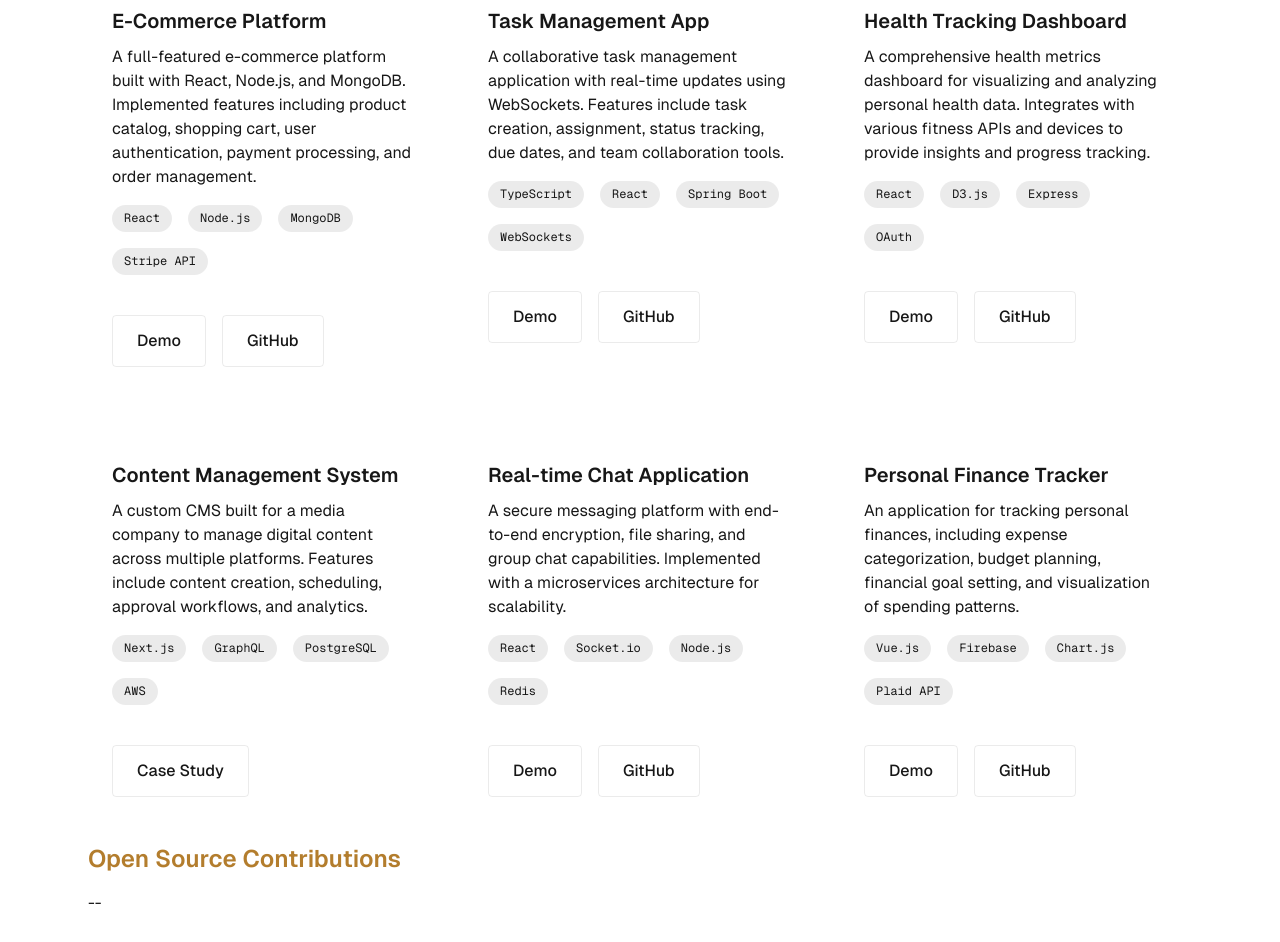
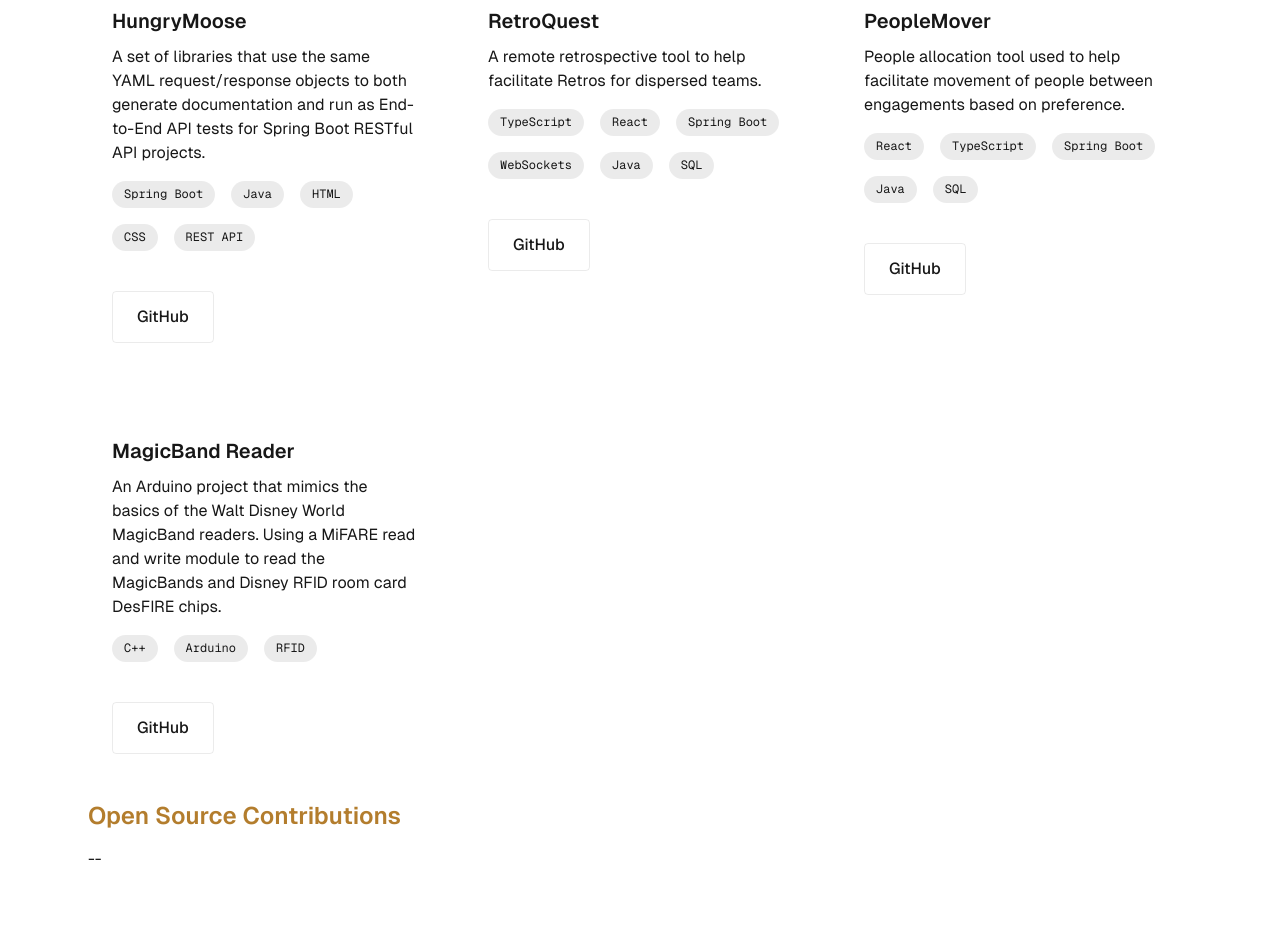
Before and after one commit to LowBudgetMan/lowbudgetman.github.io, a Next.js app: page /projects in a window 1280 px wide. Shown: the part 300-1242 px from the top of the page. Built offline with nearby package versions, Linux system fonts and the light colour scheme.

Commit message:
Add real projects

```diff
--- a/src/app/projects/page.tsx
+++ b/src/app/projects/page.tsx
@@ -28,6 +28,7 @@ export default function Projects() {
                                 <a
                                     key={linkIndex}
                                     href={link.url}
+                                    target="_blank"
                                     className={`${projectStyles.projectLink} ${styles.button} ${styles.secondaryButton}`}
                                 >
                                     {link.name}
--- a/src/app/projects/projectsData.ts
+++ b/src/app/projects/projectsData.ts
@@ -1,7 +1,7 @@
 export interface Project {
     title: string;
     description: string;
-    skills: string[];
+    skills: Skills[];
     links: Link[];
 }
 
@@ -10,58 +10,39 @@ export interface Link {
     url: string;
 }
 
+export type Skills = 'React' | 'Java' | 'TypeScript' | 'Spring Boot' | "WebSockets" | "MongoDB" | "Angular" | 'C++' | 'Arduino' | 'Node.js' | 'SQL' | 'PostgreSQL' | 'GraphQL' | 'AWS' | 'RFID' | 'CSS' | 'HTML' | 'REST API';
+
 export const projects: Project[] = [
     {
-        title: "E-Commerce Platform",
-        description: "A full-featured e-commerce platform built with React, Node.js, and MongoDB. Implemented features including product catalog, shopping cart, user authentication, payment processing, and order management.",
-        skills: ["React", "Node.js", "MongoDB", "Stripe API"],
+        title: "HungryMoose",
+        description: "A set of libraries that use the same YAML request/response objects to both generate documentation and run as End-to-End API tests for Spring Boot RESTful API projects.",
+        skills: ["Spring Boot", "Java", "HTML", "CSS", "REST API"],
         links: [
-            {name: 'Demo', url: '#'},
-            {name: 'GitHub', url: '#'}
+            {name: 'GitHub', url: 'https://github.com/FordLabs/hungrymoose'}
         ]
     },
     {
-        title: "Task Management App",
-        description: "A collaborative task management application with real-time updates using WebSockets. Features include task creation, assignment, status tracking, due dates, and team collaboration tools.",
-        skills: ["TypeScript", "React", "Spring Boot", "WebSockets"],
+        title: "RetroQuest",
+        description: "A remote retrospective tool to help facilitate Retros for dispersed teams.",
+        skills: ["TypeScript", "React", "Spring Boot", "WebSockets", "Java", "SQL"],
         links: [
-            {name: 'Demo', url: '#'},
-            {name: 'GitHub', url: '#'}
+            {name: 'GitHub', url: 'https://github.com/FordLabs/retroquest'}
         ]
     },
     {
-        title: "Health Tracking Dashboard",
-        description: "A comprehensive health metrics dashboard for visualizing and analyzing personal health data. Integrates with various fitness APIs and devices to provide insights and progress tracking.",
-        skills: ["React", "D3.js", "Express", "OAuth"],
+        title: "PeopleMover",
+        description: "People allocation tool used to help facilitate movement of people between engagements based on preference.",
+        skills: ["React", "TypeScript", "Spring Boot", "Java", "SQL"],
         links: [
-            {name: 'Demo', url: '#'},
-            {name: 'GitHub', url: '#'}
+            {name: 'GitHub', url: 'https://github.com/FordLabs/peoplemover'},
         ]
     },
     {
-        title: "Content Management System",
-        description: "A custom CMS built for a media company to manage digital content across multiple platforms. Features include content creation, scheduling, approval workflows, and analytics.",
-        skills: ["Next.js", "GraphQL", "PostgreSQL", "AWS"],
+        title: "MagicBand Reader",
+        description: "An Arduino project that mimics the basics of the Walt Disney World MagicBand readers. Using a MiFARE read and write module to read the MagicBands and Disney RFID room card DesFIRE chips.",
+        skills: ["C++", "Arduino", "RFID"],
         links: [
-            {name: 'Case Study', url: '#'},
-        ]
-    },
-    {
-        title: "Real-time Chat Application",
-        description: "A secure messaging platform with end-to-end encryption, file sharing, and group chat capabilities. Implemented with a microservices architecture for scalability.",
-        skills: ["React", "Socket.io", "Node.js", "Redis"],
-        links: [
-            {name: 'Demo', url: '#'},
-            {name: 'GitHub', url: '#'}
-        ]
-    },
-    {
-        title: "Personal Finance Tracker",
-        description: "An application for tracking personal finances, including expense categorization, budget planning, financial goal setting, and visualization of spending patterns.",
-        skills: ["Vue.js", "Firebase", "Chart.js", "Plaid API"],
-        links: [
-            {name: 'Demo', url: '#'},
-            {name: 'GitHub', url: '#'}
+            {name: 'GitHub', url: 'https://github.com/LowBudgetMan/MagicBand'}
         ]
     }
 ];
--- a/src/components/Logos/GitHubLink.tsx
+++ b/src/components/Logos/GitHubLink.tsx
@@ -12,7 +12,7 @@ export default function GitHubLink() {
 
     return (
         <>
-            <Link href="https://github.com/LowBudgetMan/">
+            <Link href="https://github.com/LowBudgetMan/" target={"_blank"}>
                 <Image
                     src={isDarkMode ? githubIconWhite : githubIconDark}
                     width={LogoWidth}
--- a/src/components/Logos/LinkedInLink.tsx
+++ b/src/components/Logos/LinkedInLink.tsx
@@ -12,7 +12,7 @@ export default function LinkedInLink() {
 
     return (
         <>
-            <Link href="https://www.linkedin.com/in/nick-reuter-79a0a7103/">
+            <Link href="https://www.linkedin.com/in/nick-reuter-79a0a7103/" target={"_blank"}>
                 <Image
                     src={isDarkMode ? linkedInIconWhite : linkedInIconBlue}
                     width={LogoWidth}
```
Also changed, not shown: src/app/page.tsx (+55 -3 lines).
